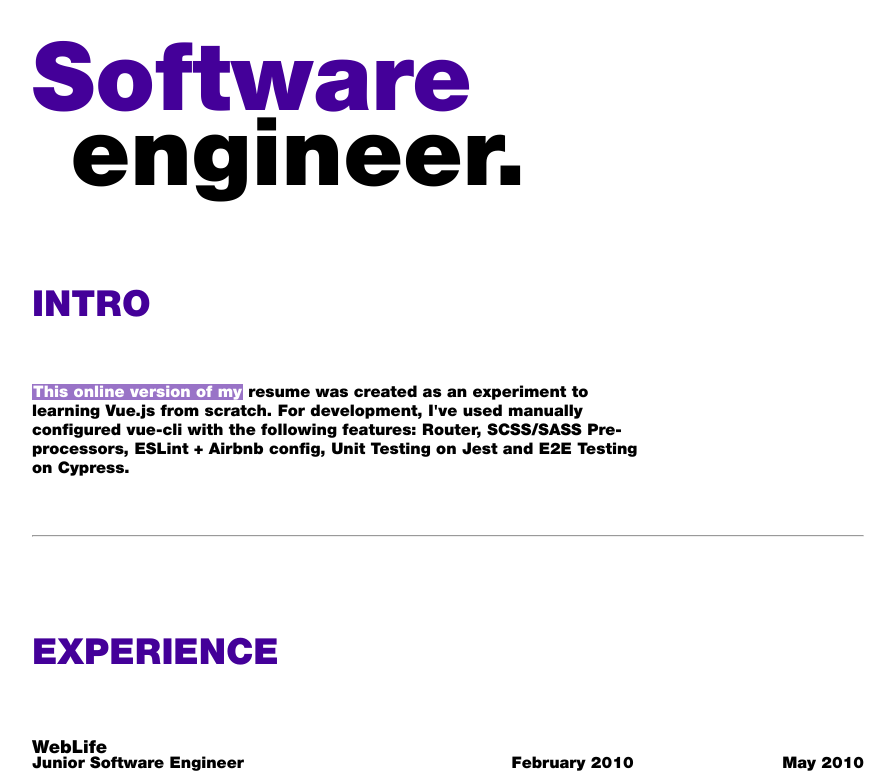
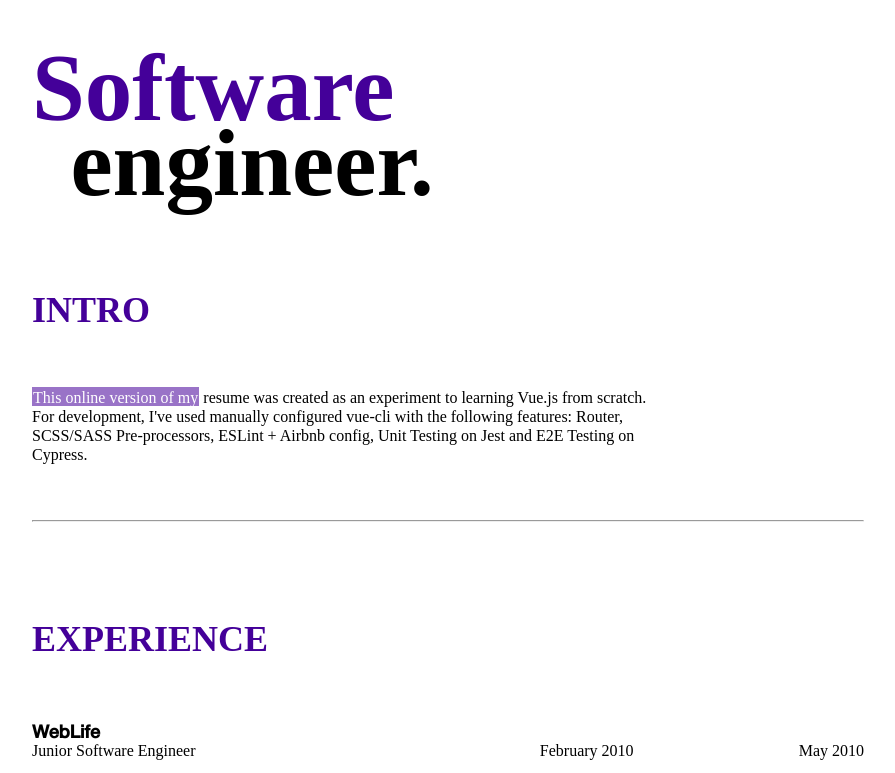
Before and after one commit to 13shutt/vo-one, a React (Create React App) app: page / in a window 1280 px wide. Shown: the part 228-1001 px from the top of the page, without its empty margins (192-1087 px from the left). Built offline with nearby package versions, Linux system fonts and the light colour scheme.

Commit message:
conf fonts

```diff
--- a/src/App.js
+++ b/src/App.js
@@ -1,6 +1,6 @@
 import React from 'react';
 import { BrowserRouter } from 'react-router-dom'
-import { ThemeProvider } from 'styled-components'
+import styled, { ThemeProvider } from 'styled-components'
 
 import { initStyles } from './styles'
 import Routers from './view/Routers'
@@ -10,20 +10,24 @@ initStyles()
 const original = {
   primaryColor: "#440099", // ${props => props.theme.primaryColor};
   secondaryColor: "#000000", // ${props => props.theme.secondaryColor};
-  backgroundColor: "#000", // ${props => props.theme.backgroundColor};
+  backgroundColor: "#FFFFFF", // ${props => props.theme.backgroundColor};
   textHighLightColor: "#FFFFFF", // ${props => props.theme.textHighLightColor};
   textHighLightBg: "#9973C7" // ${props => props.theme.textHighLightBg};
 }
 
+const Body = styled.body`
+  background: ${props => props.theme.backgroundColor};
+`
+
 const App = () => {
   return (
-    <div>
-      <BrowserRouter>
-        <ThemeProvider theme={original}>
+    <BrowserRouter>
+      <ThemeProvider theme={original}>
+        <Body>
           <Routers />
-        </ThemeProvider>
-      </BrowserRouter>
-    </div>
+        </Body>
+      </ThemeProvider>
+    </BrowserRouter>
   );
 }
 
--- a/src/components/Button.js
+++ b/src/components/Button.js
@@ -6,7 +6,7 @@ const Button = styled.button`
   border: 3px solid ${props => props.theme.primaryColor};;
   box-sizing: border-box;
   border-radius: 50px;
-  font-family: HelveticaNeueCyr;
+  font-family: HelveticaNeueCyrMedium;
   line-height: normal;
   font-size: 24px;
   color: ${props => props.theme.primaryColor};;
--- a/src/components/Jobs.js
+++ b/src/components/Jobs.js
@@ -7,7 +7,7 @@ const StyeldDiv = styled.div`
   margin: 2vh 0;
   color: #000;
   h4 {
-    font-family: HelveticaNeueCyr;
+    font-family: HelveticaNeueCyrMedium;
     line-height: normal;
     font-size: 18px;
     font-weight: bold;
--- a/src/components/TitleText.js
+++ b/src/components/TitleText.js
@@ -17,7 +17,7 @@ const TitleText = styled.span`
       line-height: 75px;
       font-size: 95px;
       color: ${props => props.theme.secondaryColor};
-      font-weight: 900;
+      font-weight: bold;
       margin-left: 3vw;
     `
   }
--- /dev/null
+++ b/src/styles/fonts.js
@@ -0,0 +1,23 @@
+import { injectGlobal } from 'styled-components'
+import HelveticaNeueCyrBold from '../assets/fonts/HelveticaNeueCyr-Black.ttf'
+import HelveticaNeueCyrMedium from '../assets/fonts/HelveticaNeueCyr-Medium.ttf'
+import HelveticaNeueCyrLight from '../assets/fonts/HelveticaNeueCyr-Light.ttf'
+
+const fonts = () => {
+  injectGlobal`
+    @font-face {
+      font-family: "HelveticaNeueCyrBold";
+      src: url(${HelveticaNeueCyrBold});
+    }
+    @font-face {
+      font-family: "HelveticaNeueCyrMedium";
+      src: url(${HelveticaNeueCyrMedium});
+    }
+    @font-face {
+      font-family: "HelveticaNeueCyrLight";
+      src: url(${HelveticaNeueCyrLight});
+    }
+  `
+}
+
+export default fonts
--- a/src/styles/initStyles.js
+++ b/src/styles/initStyles.js
@@ -1,7 +1,9 @@
 import resetStyles from './resetStyles'
+import fonts from './fonts'
 
 const initStyles = () => {
   resetStyles();
+  fonts();
 };
 
 export default initStyles;
--- a/src/styles/resetStyles.js
+++ b/src/styles/resetStyles.js
@@ -1,13 +1,11 @@
 import { injectGlobal } from 'styled-components'
-import HelveticaNeueCyr from '../assets/fonts/HelveticaNeueCyr-Black.ttf'
+import HelveticaNeueCyrBold from '../assets/fonts/HelveticaNeueCyr-Black.ttf'
+import HelveticaNeueCyrMedium from '../assets/fonts/HelveticaNeueCyr-Medium.ttf'
+import HelveticaNeueCyrLight from '../assets/fonts/HelveticaNeueCyr-Light.ttf'
 
 const resetStyles = () => {
   // eslint-disable-next-line no-unused-expressions
   injectGlobal`
-    @font-face {
-      font-family: "HelveticaNeueCyr";
-      src: url(${HelveticaNeueCyr});
-    }
     html, body, div, span, applet, object, iframe,
     h1, h2, h3, h4, h5, h6, p, blockquote, pre,
     a, abbr, acronym, address, big, cite, code,
```
